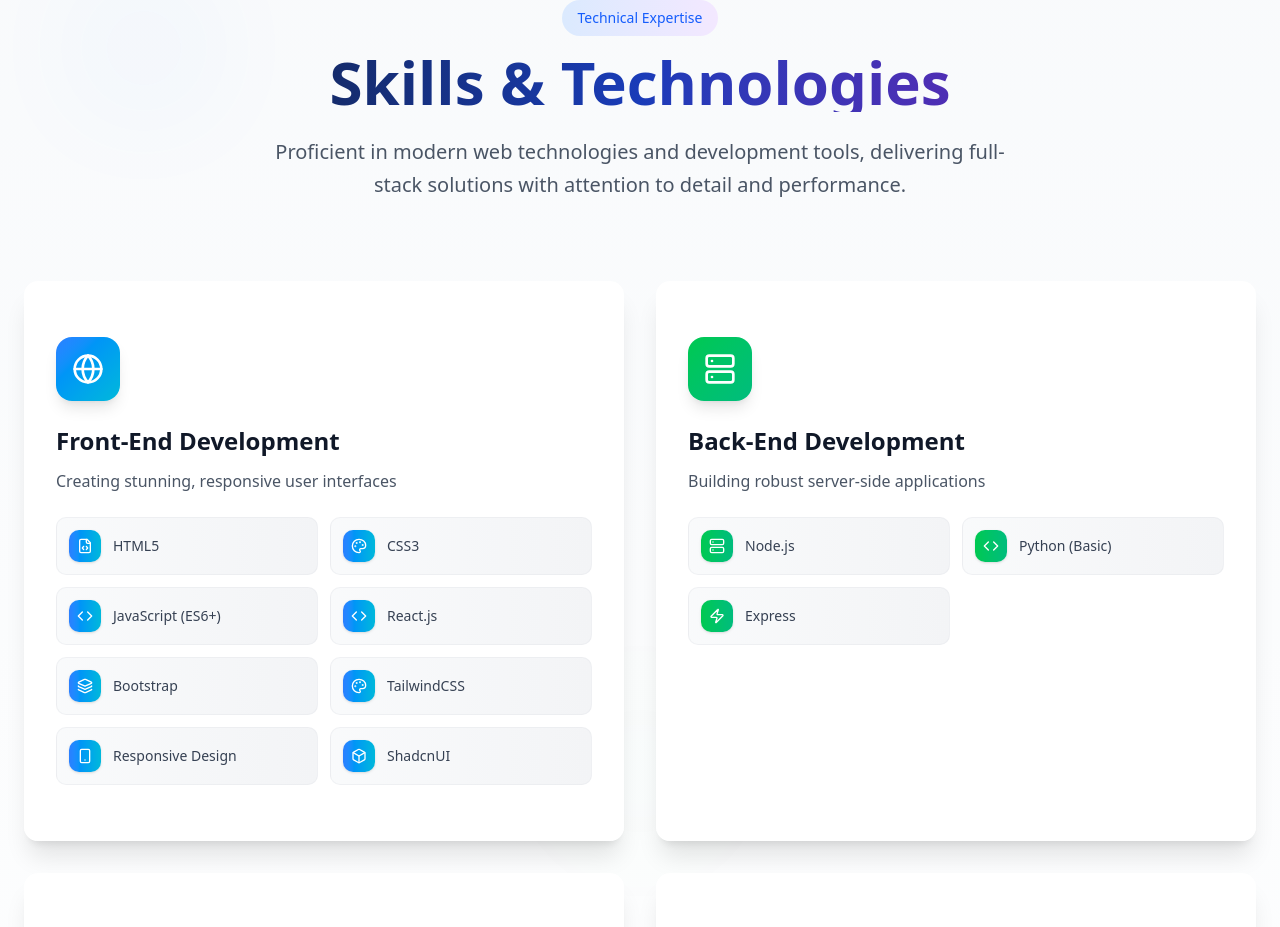
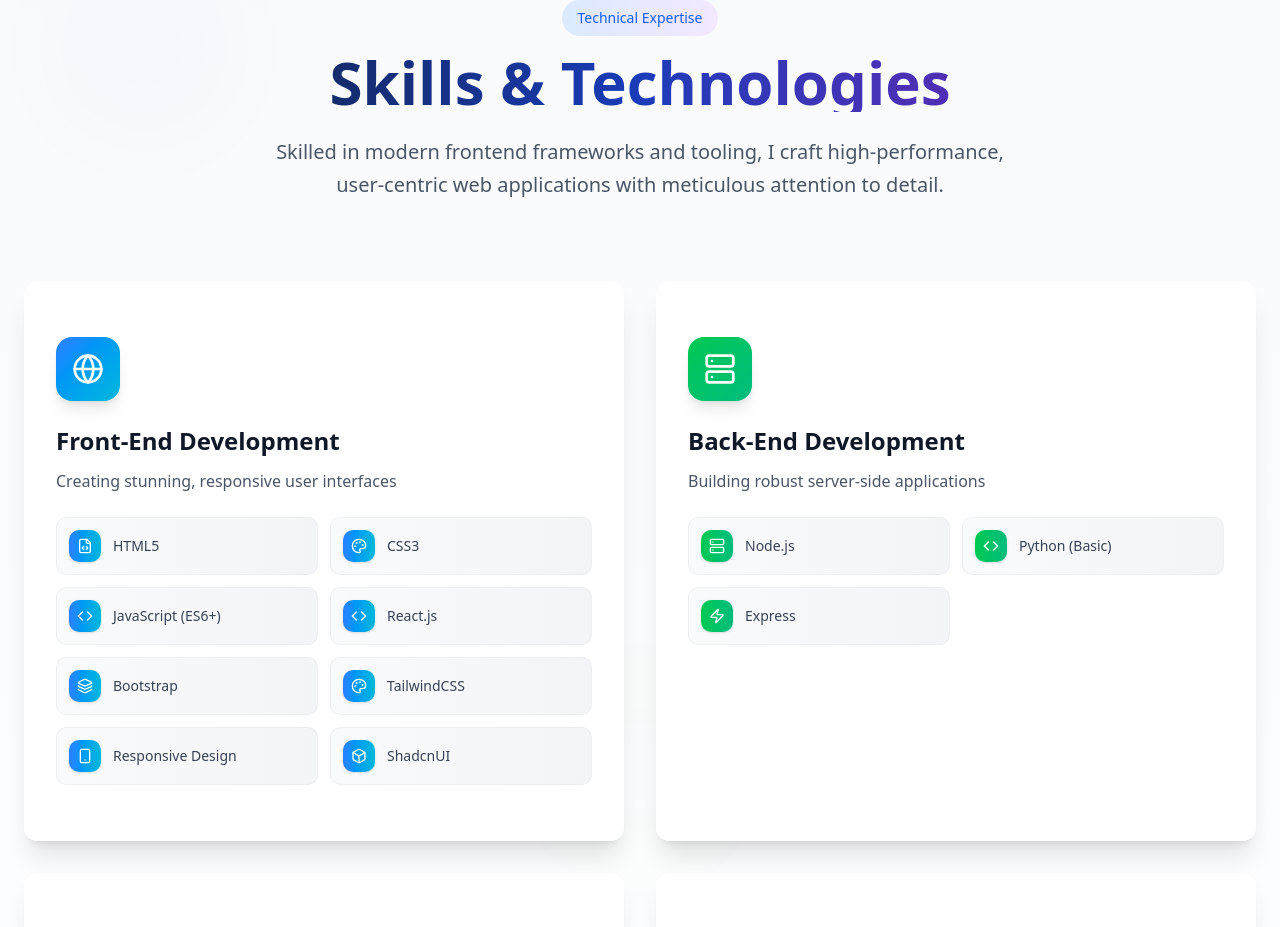
Before and after one commit to rohitkumar-14/RohitFolio, a React (Vite) app: page / in a window 1280 px wide. Shown: the part 1113-2040 px from the top of the page. Built offline with nearby package versions, Linux system fonts and the light colour scheme.

Commit message:
Update Skills.tsx

```diff
--- a/src/components/Skills.tsx
+++ b/src/components/Skills.tsx
@@ -92,9 +92,7 @@ const Skills = () => {
               Skills & Technologies
             </h2>
             <p className="text-xl text-gray-600 max-w-3xl mx-auto leading-relaxed">
-              Proficient in modern web technologies and development tools,
-              delivering full-stack solutions with attention to detail and
-              performance.
+              Skilled in modern frontend frameworks and tooling, I craft high-performance, user-centric web applications with meticulous attention to detail.
             </p>
           </div>
         </div>
```
